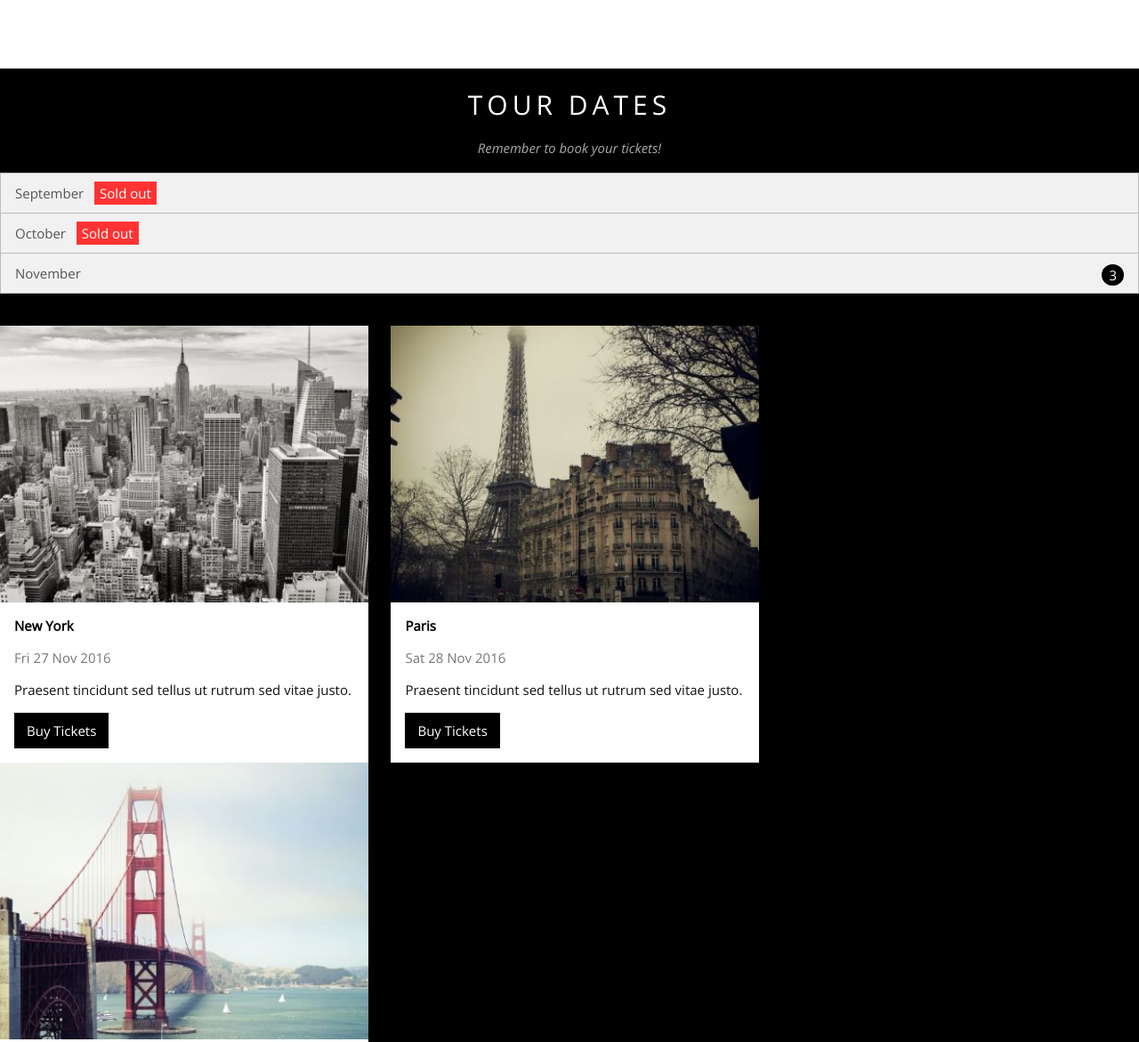
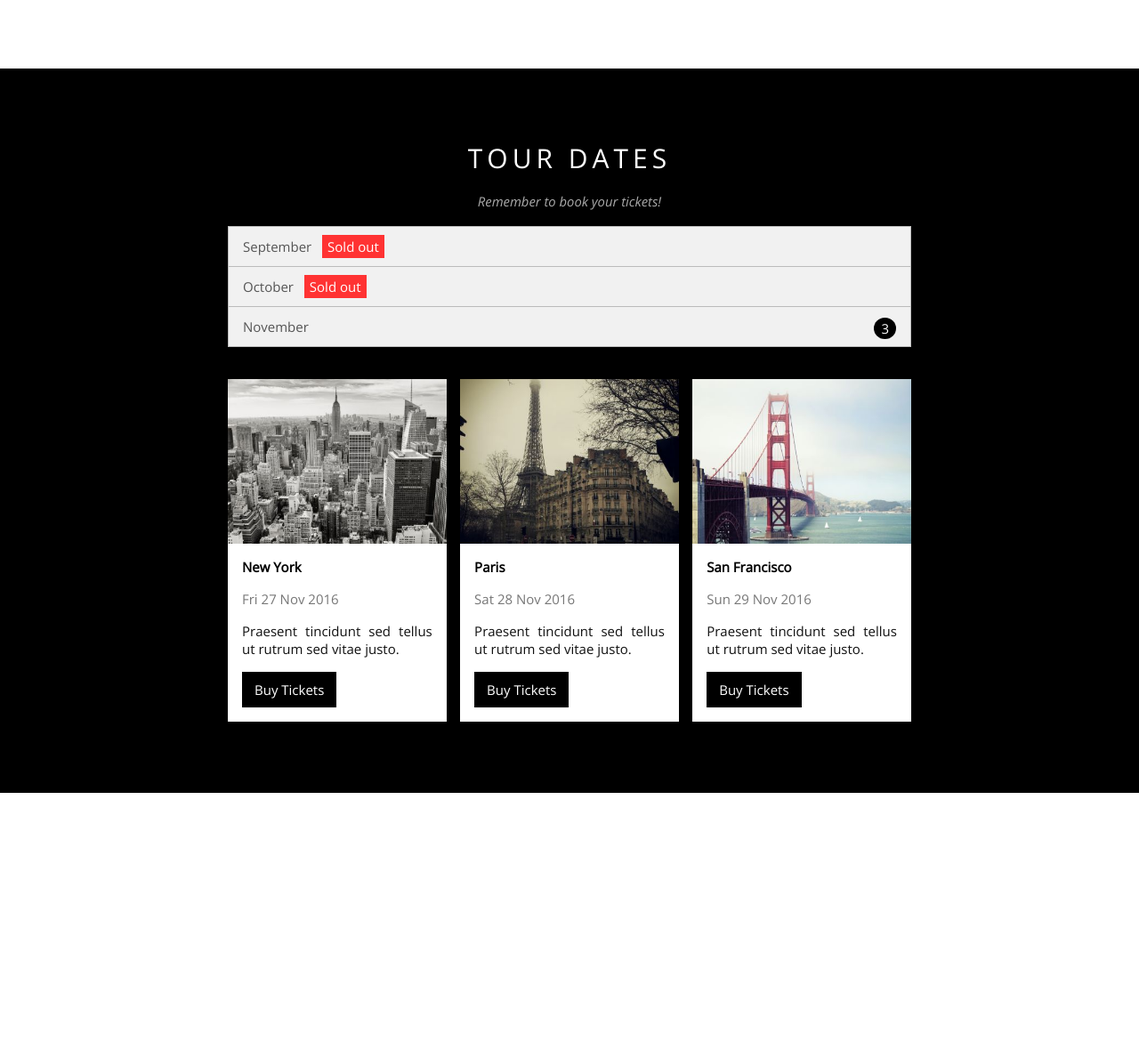
Before and after one commit to SangYong-Jeong/2021-sc-app-03-band, a plain HTML site: page html/index.html in a window 1280 px wide. Shown: the part 1313-2484 px from the top of the page at 89% size. Drawn offline with nearby package versions, Linux system fonts and the light colour scheme.

Commit message:
점심시간

```diff
--- a/css/index.css
+++ b/css/index.css
@@ -34,7 +34,7 @@ p.content {color: #111; text-align: justify; line-height: 1.5;}
 .tour-wrapper .tour .sold-out {background-color: #f33; color: #fff; padding: 3px 6px; margin-left: 8px;}
 .tour-wrapper .tour .count {background-color: #000; color: #fff; padding: 2px 8px; border-radius: 50%; float: right;}
 .tour-wrapper .city-wrap {}
-.tour-wrapper .city {width: 32.3333%; float: left;}
+.tour-wrapper .city {width: 32%; float: left;}
 .tour-wrapper .city:nth-child(2) {margin: 0 2%;}
 .tour-wrapper .city .img-wp img:hover {opacity: .6;}
 .tour-wrapper .city .content-wp {background-color: #fff; padding: 16px;}
--- a/html/index.html
+++ b/html/index.html
@@ -70,7 +70,7 @@
 
 	<!-- .tour-wrapper -->
 	<div class="tour-wrapper">
-		< class="wrapper">
+		<div class="wrapper">
 			<h2 class="title">TOUR DATES</h2>
 			<h3 class="title">Remember to book your tickets!</h3>
 			<div class="tour-wrap">
@@ -119,7 +119,7 @@
 					</div>
 				</div>
 			</div>
-	</div>
+		</div>
 	</div>
 
 	<!-- .contact-wrapper -->
```
